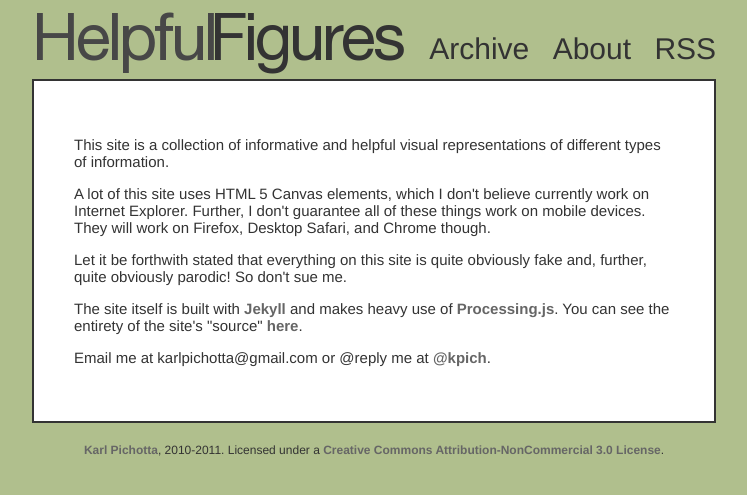
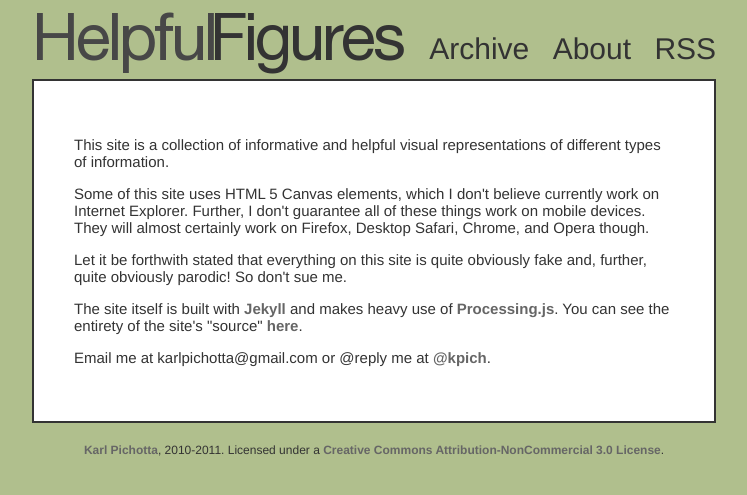
Before and after one commit to kpich/helpfulfigures.com, a Jekyll site: the page built from about.html, in a window 1280 px wide. Shown: the top 495 px of the page, without its empty margins (266-1013 px from the left). Built offline with Jekyll 4.4.1, drawn with Linux system fonts in a browser that asks for light colours.

Commit message:
adding mention of Opera support at heartfelt behest of a fan.

```diff
--- a/about.html
+++ b/about.html
@@ -6,7 +6,7 @@ scriptfiles: [/script/rot13.js]
 ---
 <div class="ab_about">
   <p>This site is a collection of informative and helpful visual representations of different types of information.</p>
-  <p>A lot of this site uses HTML 5 Canvas elements, which I don't believe currently work on Internet Explorer. Further, I don't guarantee all of these things work on mobile devices. They will work on Firefox, Desktop Safari, and Chrome though.</p>
+  <p>Some of this site uses HTML 5 Canvas elements, which I don't believe currently work on Internet Explorer. Further, I don't guarantee all of these things work on mobile devices. They will almost certainly work on Firefox, Desktop Safari, Chrome, and Opera though.</p>
   <p>Let it be forthwith stated that everything on this site is quite obviously fake and, further, quite obviously parodic! So don't sue me.</p>
   <p>The site itself is built with <a href="http://github.com/mojombo/jekyll">Jekyll</a> and makes heavy use of <a href="http://processingjs.org/">Processing.js</a>. You can see the entirety of the site's "source" <a href="http://github.com/kpich/helpfulfigures.com">here</a>.</p>
   <p>Email me at <script type="text/javascript">Rot13.write("xneycvpubggn@tznvy.pbz")</script> or @reply me at <a href="http://twitter.com/kpich">@kpich</a>.</p>
```
